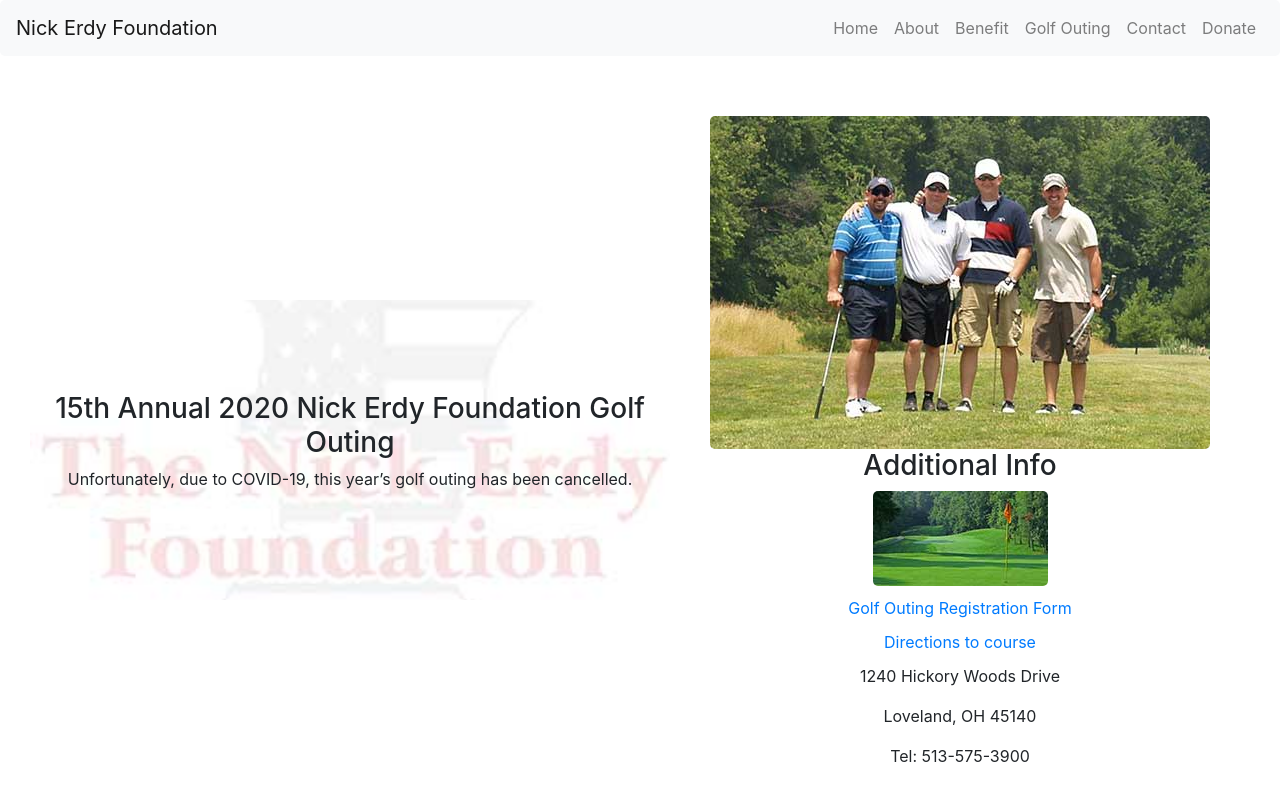
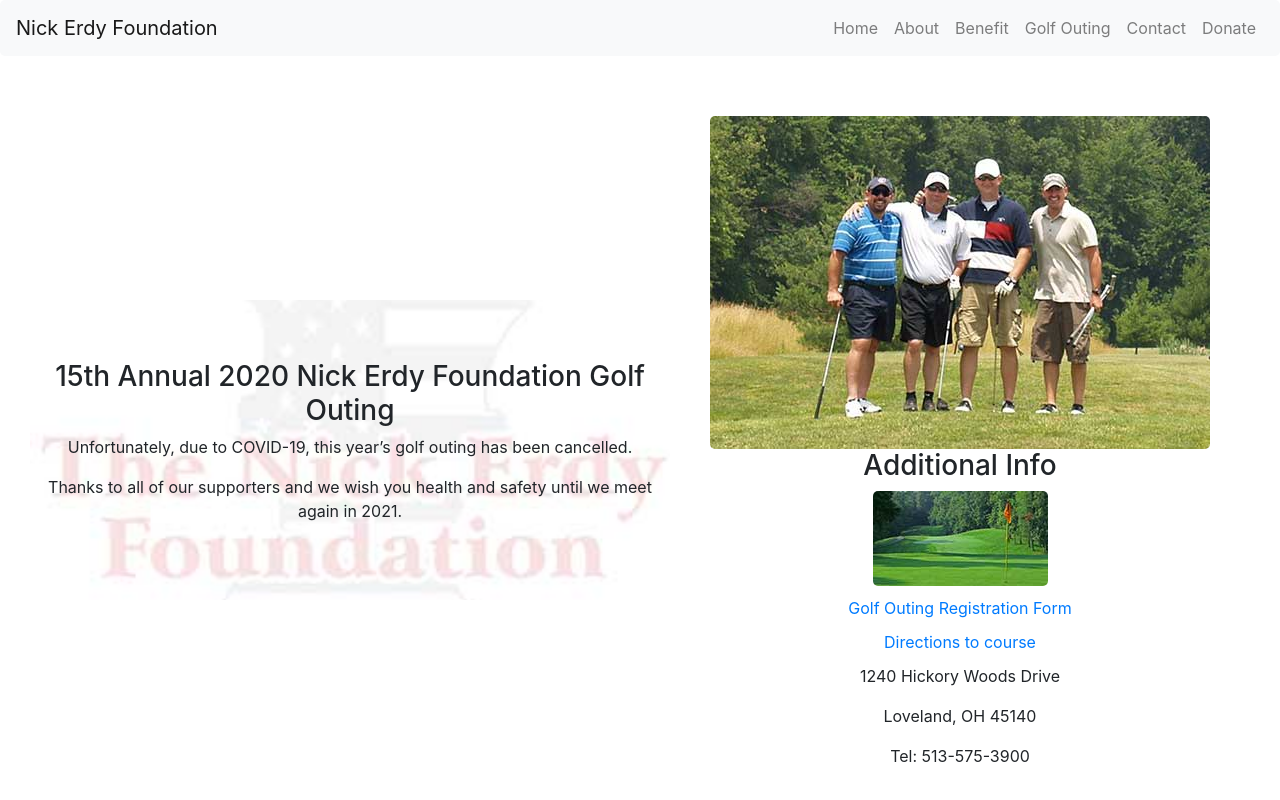
Before and after one commit to khepf/nef, a React (Create React App) app: page /golf in a window 1280 px wide. Shown: the top 800 px of the page. Built offline with nearby package versions, Linux system fonts and the light colour scheme.

Commit message:
golf cancel2

```diff
--- a/src/components/GolfSections.js
+++ b/src/components/GolfSections.js
@@ -17,6 +17,7 @@
           <div className="GolfSection1-1">
             <h3>15th Annual 2020 Nick Erdy Foundation Golf Outing</h3>
             <p>Unfortunately, due to COVID-19, this year’s golf outing has been cancelled. </p>
+            <p> Thanks to all of our supporters and we wish you health and safety until we meet again in 2021.</p>
             {/* <p className="lead">
             will be held on June 6th, 2020 at the Hickory Woods Golf Course in Loveland. Registration is from 12 to 1pm with a shotgun start at 1:30 pm. Cost of ticket also includes dinner and a soft drink.
             </p>
```
